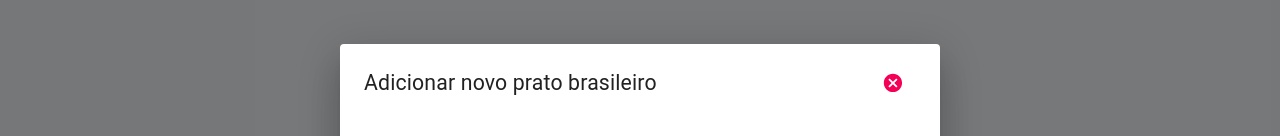
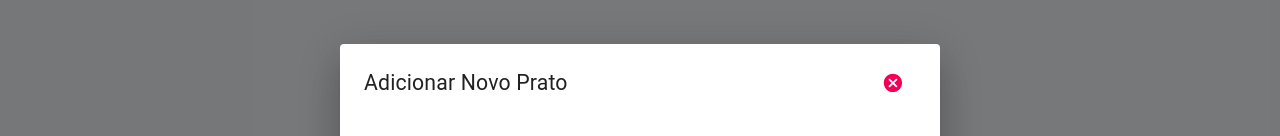
Before and after one commit to thiagopizzutti/rbooh-challange, a React (Create React App) app: page / in a window 1280 px wide. Both pictures are taken after a click on the button "ADICIONAR PRATO". Shown: the part 128-264 px from the top of the page. Built offline with nearby package versions, Linux system fonts and the light colour scheme; data requests are answered from the project's data file.

Commit message:
refatctor: change modal button title

```diff
--- a/src/components/PlateList/index.tsx
+++ b/src/components/PlateList/index.tsx
@@ -109,7 +109,7 @@ const PlateList: React.FC = () => {
           onClose={handleCloseAddModal}
         >
           <DialogTitle className={classes.closeModal} disableTypography>
-            <Typography variant="h4">Adicionar novo prato brasileiro</Typography>
+            <Typography variant="h4">Adicionar Novo Prato</Typography>
             <IconButton
               onClick={handleCloseAddModal}
             >
@@ -128,7 +128,7 @@ const PlateList: React.FC = () => {
         onClose={handleCloseEditModal}
       >
         <DialogTitle className={classes.closeModal} disableTypography>
-          <Typography variant="h4">Adicionar novo prato brasileiro</Typography>
+          <Typography variant="h4">Editar prato </Typography>
           <IconButton
             onClick={handleCloseEditModal}
           >
```
